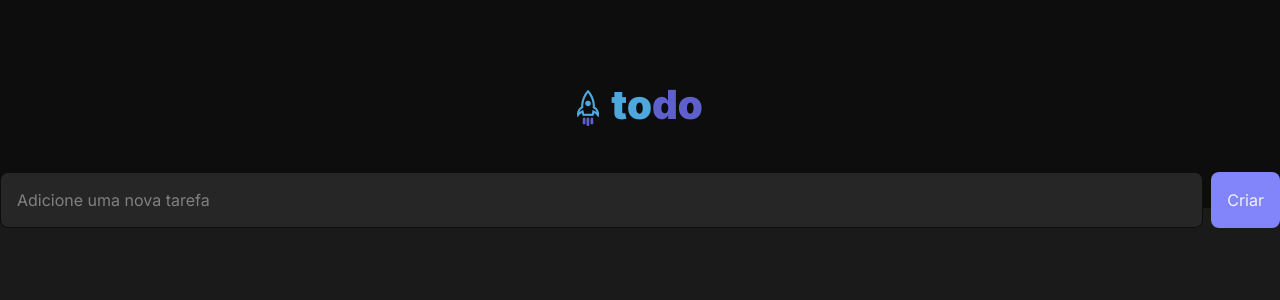
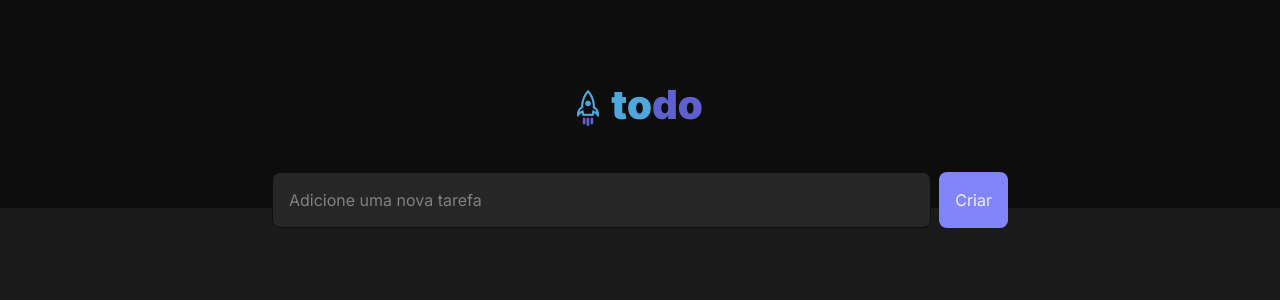
Before and after one commit to Schambin/todo-list-react, a React (Vite) app: page / in a window 1280 px wide. Shown: the top 300 px of the page. Built offline with nearby package versions, Linux system fonts and the light colour scheme.

Commit message:
tasklist deco

```diff
--- a/src/main.css
+++ b/src/main.css
@@ -1,3 +1,25 @@
 body {
   background-color: var(--gray-600);
 }
+
+.content {
+  width: 100%;
+  max-width: 46rem;
+  margin: 0 auto;
+}
+
+.tasks {
+  display: flex;
+  justify-content: space-between;
+  font-size: 0.875rem;
+  font-weight: bold;
+  color: var(--blue);
+  margin-top: 4rem;
+}
+
+.tasks span {
+  padding: 0.125rem 0.4rem;
+  color: var(--gray-200);
+  background-color: var(--gray-400);
+  border-radius: 50%;
+}
```
